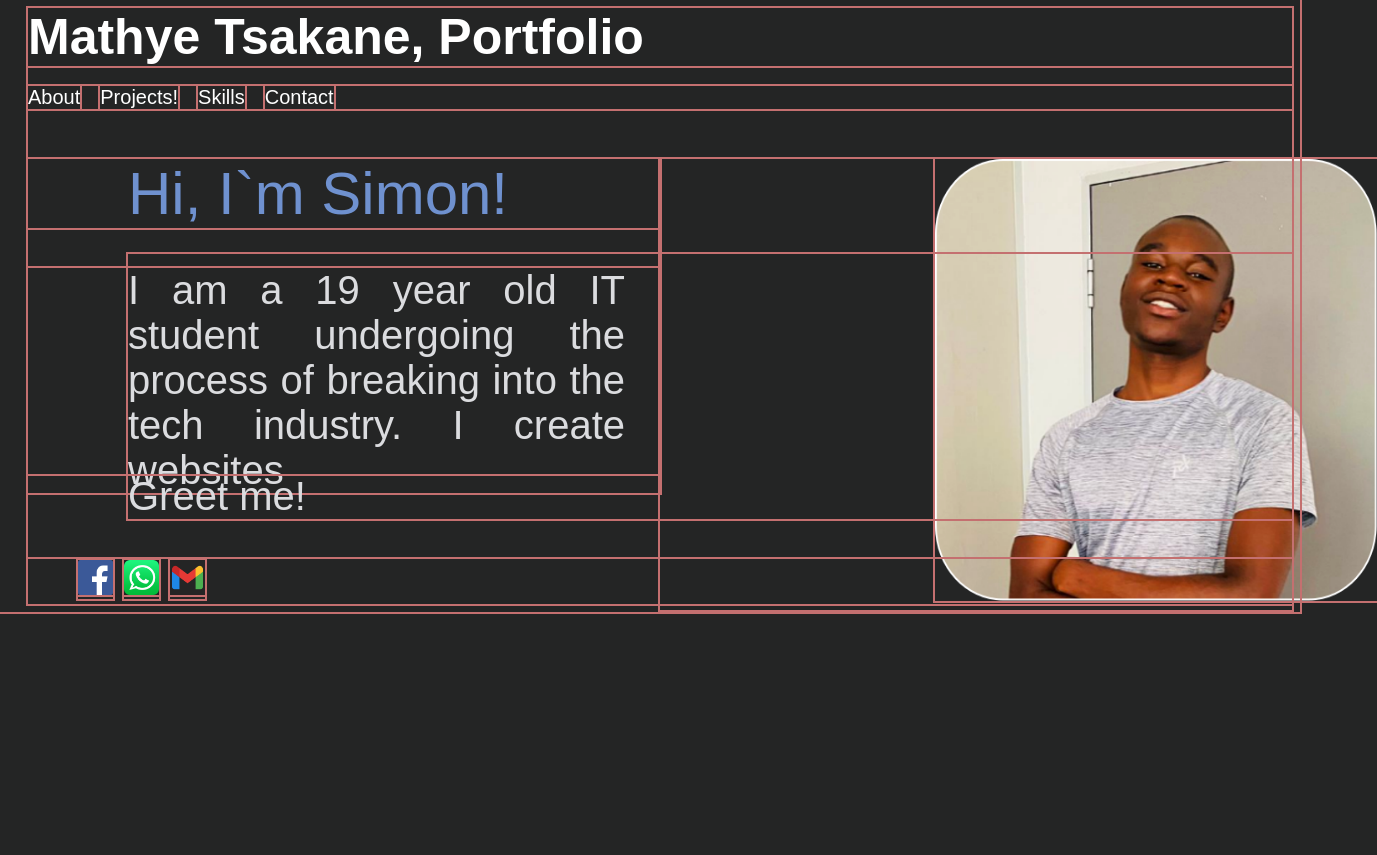
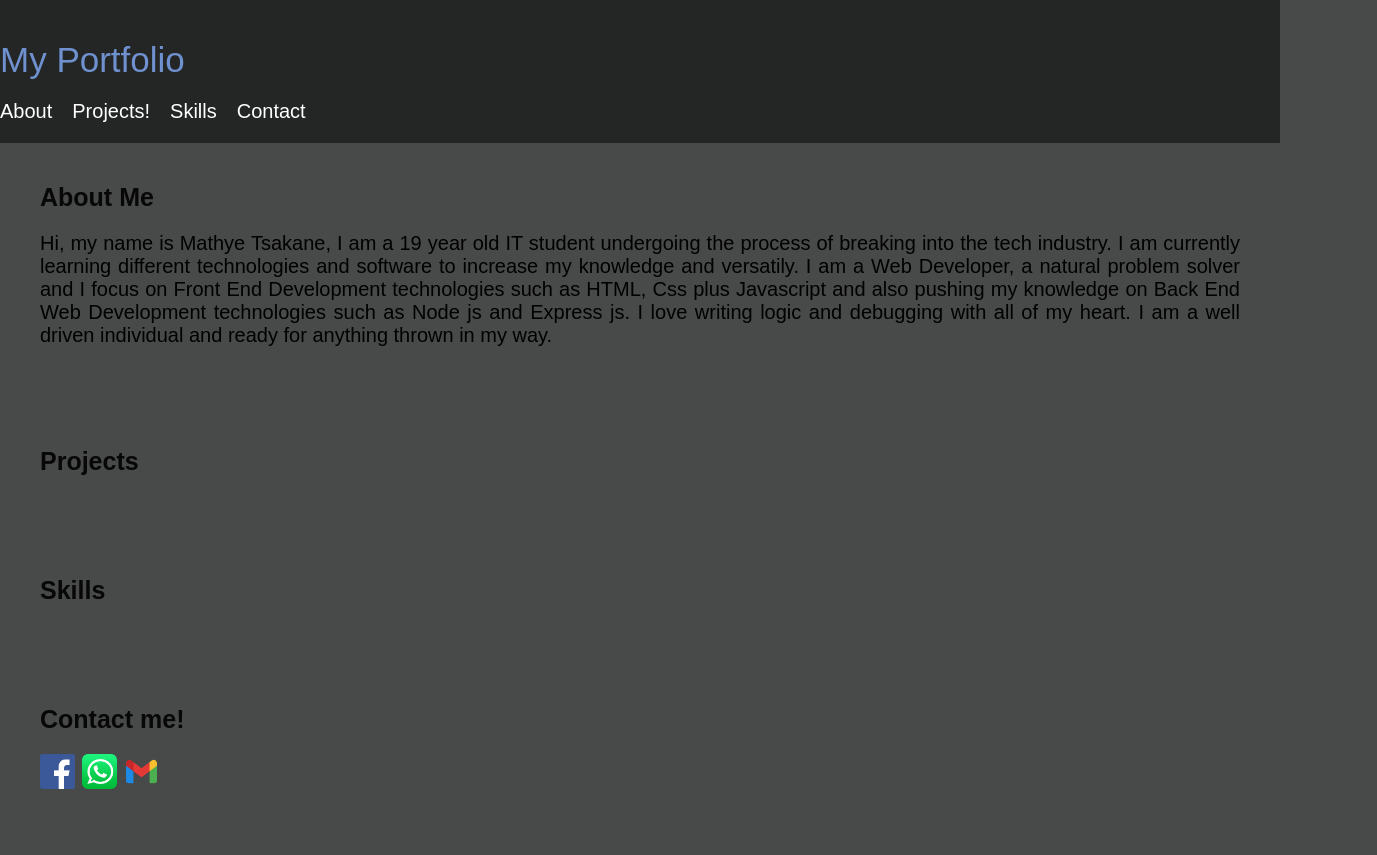
Before and after one commit to Mathye-Simon/Html-and-Css, a plain HTML site: page index.html in a window 1280 px wide. Shown: the whole page, 1377 px wide, since content can reach past the window. Before the commit the page ends 800 px from the top, so only its background shows below. Drawn offline with Linux system fonts and the light colour scheme.

Commit message:
redesigned the page to make it one page with multiple sections and fixed some alignment

```diff
--- a/index.html
+++ b/index.html
@@ -10,7 +10,7 @@
 
 
 <!-- navigation -->
- <h1>Mathye Tsakane, Portfolio</h1>
+ <h1>My Portfolio</h1>
     <div class="navigation">
 
             <a href="index.html">About</a>
@@ -27,31 +27,37 @@
 <!-- profile is the div containing the mypic div and the Intro div -->
 <div class="profile">
 
-        <div class="intro">
-             <!-- Main header -->
-            <h1 class="heading">Hi, I`m Simon!</h1>
-            <p class="content">I am a 19 year old IT student undergoing the process of breaking into the tech industry.
-                I create websites</p>
-            <!-- <p class="content"></p> -->
+     <!-- sections-->
+        <div class="intro" id="sections">
+            <h2 class="headings">About Me</h2>
+            <p>Hi, my name is Mathye Tsakane, I am a 19 year old IT student undergoing the process of breaking into the tech industry.
+                I am currently learning different technologies and software to increase my knowledge and versatily. I am a Web Developer,
+                a natural problem solver and I focus on Front End Development technologies such as HTML, Css plus Javascript and also pushing my knowledge on Back End Web Development technologies such as Node js and Express js. I love writing logic and debugging with all of my heart. I am a well driven individual and ready for anything thrown in my way.</p>
+        </div>
+
+        <div class="projects" id="sections">
+            <h2 class="headings">Projects</h2>
+        </div>
+
+        <div class="skills" id="sections">
+            <h2 class="headings">Skills</h2>
+        </div>
+
+        <div class="socials" id="sections">
+            <h2 class="headings">Contact me!</p>
+            <a href="404.html"><img src="assets/facebook.png" alt=""></a>
+            <a href="https://wa.me/+276629042828"><img src="assets/whatsapp.png" alt=""></a>
+            <!-- <a><img src="assets/linkedin.png" alt=""></a> -->
+            <a href="mailto:mathye.tsakane.simon@gmail.com"><img src="assets/gmail.png" alt=""></a>
         </div>
 
 
-        <div class="mypic" >
-            <img class="sideP" src="imgs/Picture2.png">
-
-        </div>
-
 </div>
 
-<br>
-<p class="meetMe">Greet me!</p>
+             <!-- section header -->
 
-<nav class="socials">
-    <a href="404.html"><img src="assets/facebook.png" alt=""></a>
-    <a href="https://wa.me/+276629042828"><img src="assets/whatsapp.png" alt=""></a>
-    <!-- <a><img src="assets/linkedin.png" alt=""></a> -->
-    <a href="mailto:mathye.tsakane.simon@gmail.com"><img src="assets/gmail.png" alt=""></a>
-</nav>
+
+
 
 </body>
 </html>
--- a/styles.css
+++ b/styles.css
@@ -1,34 +1,44 @@
-* {
+/* * {
         outline: 2px solid rgb(196, 112, 112);
-}
+} */
 html {
 
         font-family:Arial, Helvetica, sans-serif;
         font-weight: normal;
         font-size: 40px;
-                background-color: rgb(36, 37, 37);
+        background-color: rgb(72, 73, 73);
         font-weight: 155;
         width: 100%;
-                padding-left: 20px;
+        padding: 0%;
+        margin: 0%;
+
 }
-h1 {
+body {
+        margin: 0;
+}
+h1 {    background-color: rgb(36, 37, 37);
         margin: 0%;
-        font-size: 50px;
-        color: white;
-        margin-bottom: 20px;
+        font-size: 35px;
+        color: rgb(111, 145, 207);
+        font-weight: 150;
+        padding-bottom: 20px;
+        padding-top: 40px;
+
 }
 /* The padding makes sure the nav section starts at the middle of the web */
 .navigation{
+
+        background-color: rgb(36, 37, 37);
         height: 100%;
         width: 100%;
         display: flex;
         justify-content:left;
         text-align: center;
-                margin-bottom:50px;
+        padding-bottom: 20px;
         gap: 20px;
 
+
 }
-
 
 /* targets all links */
 a {
@@ -36,7 +46,8 @@ a {
         text-decoration: none;
         display: inline;
         text-align: center;
-                color:white;
+        color: white;
+        font-weight: 150;
         font-family: Arial, Helvetica, sans-serif;
 
 
@@ -48,76 +59,47 @@ a:hover {
         transition: cubic-bezier(0.075, 0.82, 0.165, 1);
 }
 
-/* the master div */
 .profile {
-        width: 100%;
         display: inline;
 }
 
-/* content div */
+/* introduction div */
 .intro{
-
-                width:50%;
-                height: 315px;
-                background-color: rgb(36, 37, 37);
-                float: left;
+        padding-top: 40px;
 
 }
 
-/* picture div */
-.mypic {
-                width: 50%;
-                float:right;
 
+p {
+
+        color: black;
+        text-align: justify;
+        font-size: 20px;
 
 }
 
-/* paragraph element inside content div */
-p.content {
 
-                padding-right: 35px;
-                padding-left: 100px;
+.meetMe {
         color: rgb(219, 220, 223);
         text-align: justify;
 
 }
 
+#sections {
+        padding: 40px;
 
-/* what this does is that it controls the size of the image inside the mypic div */
-img.sideP {
-
-                margin-left: 275px;
-                width: 442px;
-                height: 442px;
+}
+.headings {
+        font-family: 'Arial Bold', sans-serif;
+        margin-left: 0px;
+        color: rgb(7, 7, 7);
+        margin-bottom: 20px;
+        margin-top: 0%;
+        font-size: 25px;
 
 }
 
 
-.meetMe {
-        margin-top: 50px;
-        margin-left: 100px;
-        color: rgb(219, 220, 223);
-        text-align: justify;
-
-}
-
-.heading {
-        padding-left: 100px;
-        font-family: 'Arial Bold', sans-serif;
-        font-weight: 150;
-        margin-left: 0px;
-        color: rgb(111, 145, 207);
-        text-align: justify;
-        font-size: 60px;
-        margin-bottom: 11px;
-        margin-top: 0%;
-}
-
-
-nav.socials {
-        padding-left: 50px;
-}
-
 img {
         height: 35px;
 }
```
Lines whose indentation alone changed are shown as unchanged.
